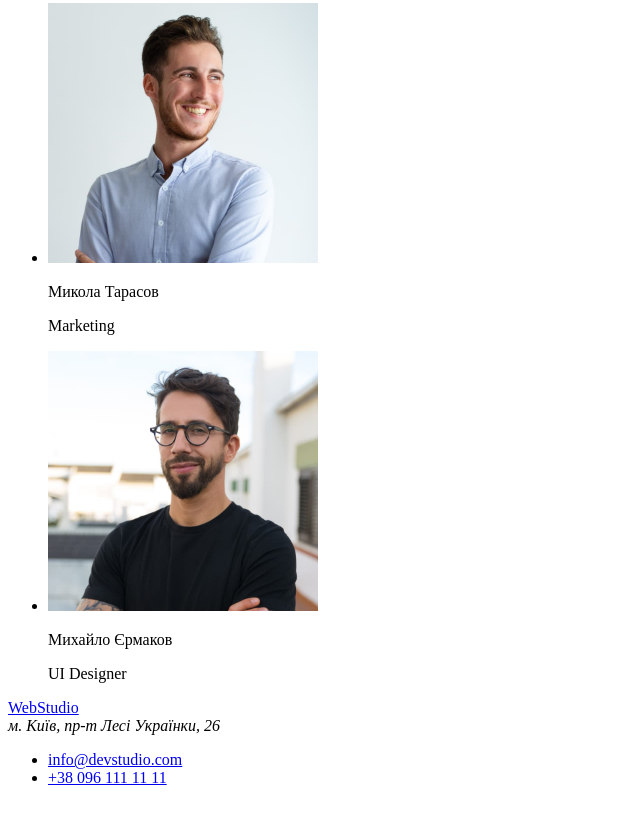
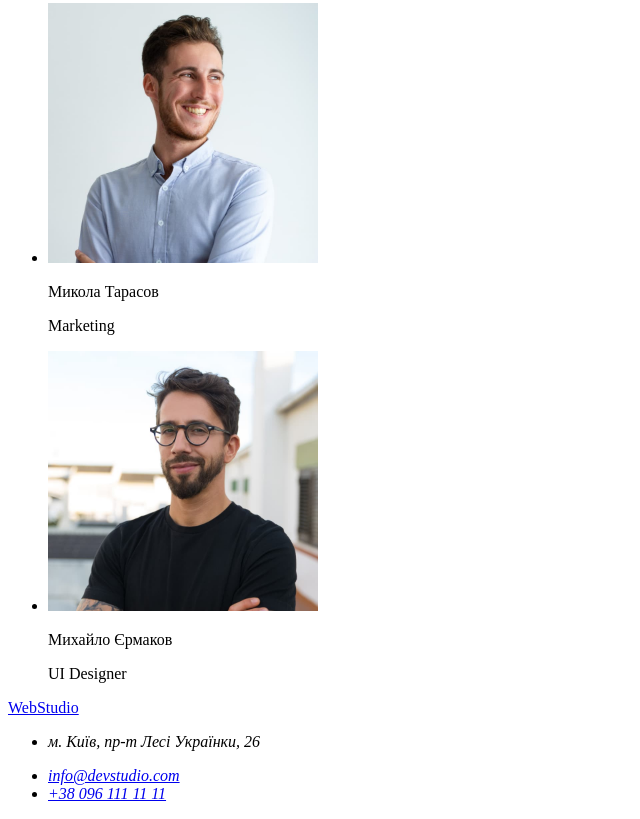
Before and after one commit to VladyslavParfinenko/goit-markup-hw-01, a plain HTML site: page index.html in a window 1280 px wide. Shown: the part 1474-2293 px from the top of the page, without its empty margins (0-640 px from the left). Drawn offline with Linux system fonts and the light colour scheme.

Commit message:
Update index.html

```diff
--- a/index.html
+++ b/index.html
@@ -106,12 +106,15 @@
     <footer>
         <a href="#" title="logo">WebStudio</a>
 
-        <address>м. Київ, пр-т Лесі Українки, 26</address>
-
-        <ul>
-            <li><a href="mailto:info@devstudio.com">info@devstudio.com</a></li>
-            <li><a href="+380961111111">+38 096 111 11 11</a></li>
-        </ul>
+        <address>
+            <ul>
+                <li>
+                    <p>м. Київ, пр-т Лесі Українки, 26</p>
+                </li>
+                <li><a href="mailto:info@devstudio.com">info@devstudio.com</a></li>
+                <li><a href="+380961111111">+38 096 111 11 11</a></li>
+            </ul>
+        </address>
     </footer>
 </body>
 
```
